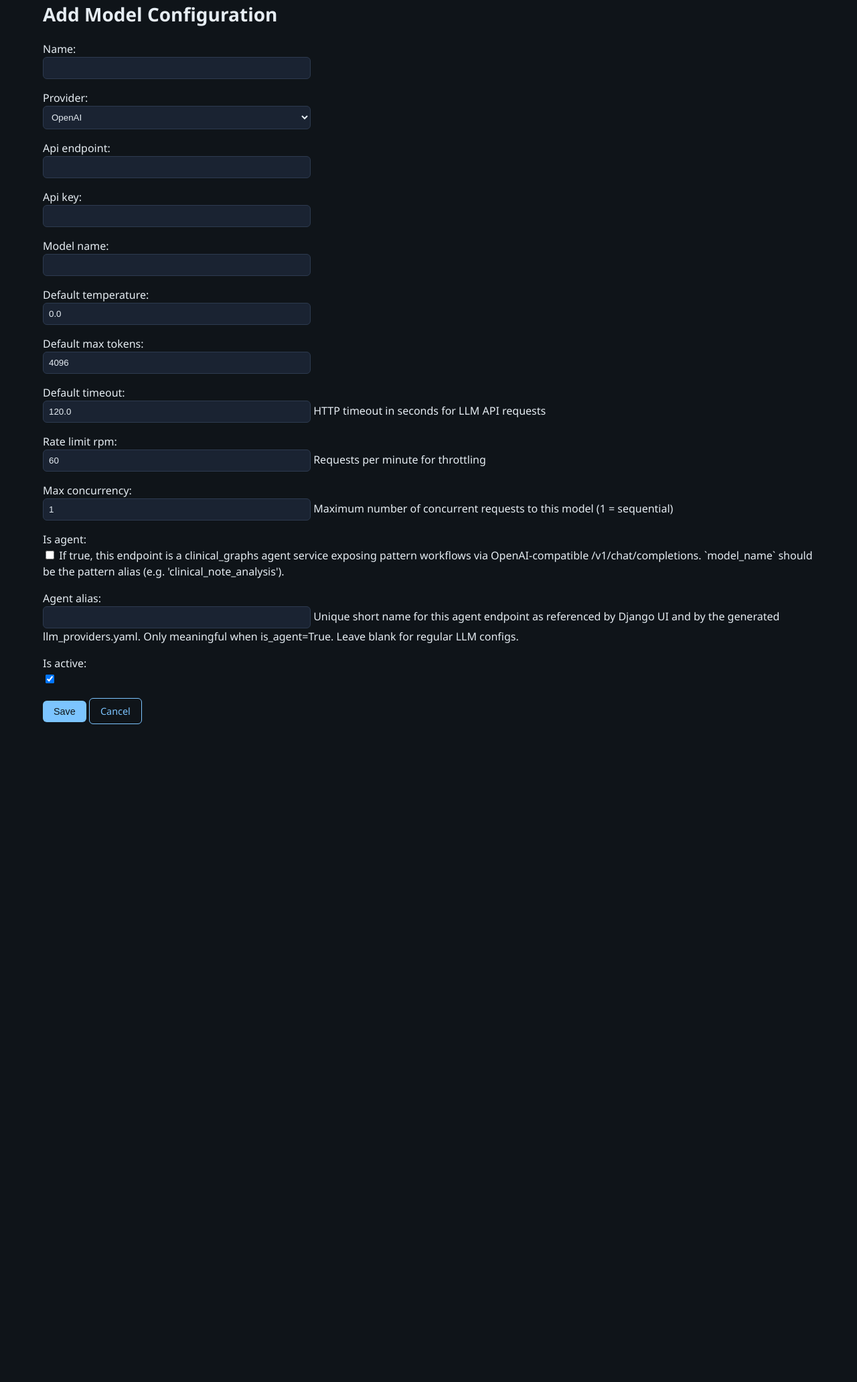
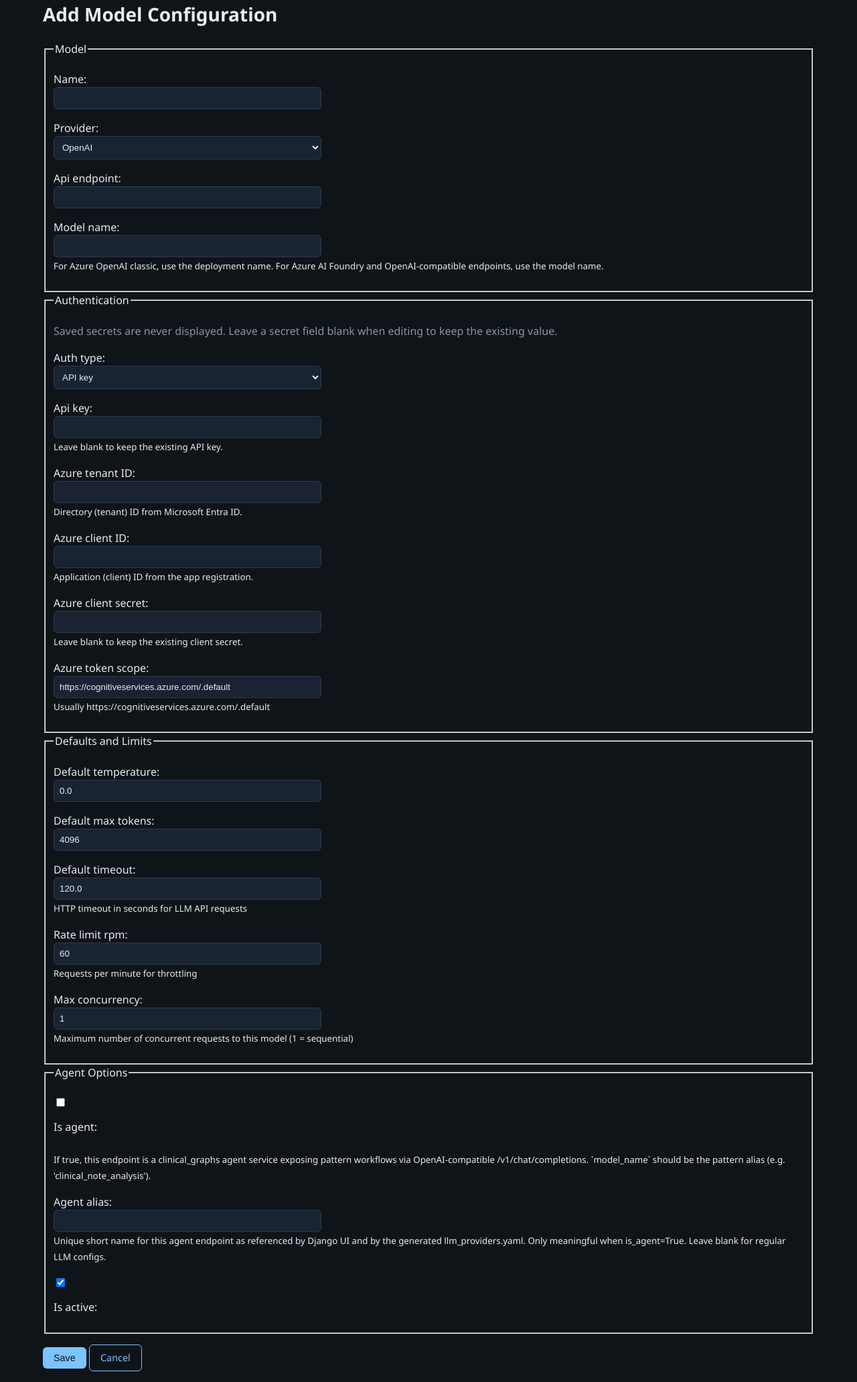
Before and after one commit to coote-andrew/LLM-evaluation, a Django app: page /models/create/ in a window 1280 px wide. Shown: the part 61-2124 px from the top of the page at 67% size. Before the commit the page ends 1142 px from the top, so only its background shows below. Run offline with Django 5.2, Linux system fonts and the light colour scheme; the visitor is signed in with stand-in values (Sample User, id 1); parts of the project's set-up code (start-up, migrations or seed data) failed here and were passed over.

Commit message:
azure account setup

```diff
--- a/core/admin.py
+++ b/core/admin.py
@@ -4,6 +4,7 @@ from django.contrib import admin
 from django.contrib.auth.models import User
 from django.contrib.auth.admin import UserAdmin as BaseUserAdmin
 
+from core.forms import ModelConfigForm
 from core.models import (
     UserProfile,
     TestCase,
@@ -59,16 +60,18 @@ class PromptTemplateAdmin(admin.ModelAdmin):
 
 @admin.register(ModelConfig)
 class ModelConfigAdmin(admin.ModelAdmin):
+    form = ModelConfigForm
     list_display = [
         "name",
         "provider",
+        "auth_type",
         "model_name",
         "is_agent",
         "agent_alias",
         "rate_limit_rpm",
         "is_active",
     ]
-    list_filter = ["provider", "is_agent", "is_active"]
+    list_filter = ["provider", "auth_type", "is_agent", "is_active"]
 
 
 class TestRunResultInline(admin.TabularInline):
--- a/core/forms.py
+++ b/core/forms.py
@@ -1,9 +1,11 @@
 """Forms for the evaluation workbench."""
+
+import uuid
 
 from django import forms
 from django.urls import reverse_lazy
 
-from core.models import TestCase, ModelConfig, PromptTemplate, TestCaseVersion
+from core.models import AuthType, ModelConfig, PromptTemplate, Provider, TestCase, TestCaseVersion
 
 
 class TestCaseUploadForm(forms.Form):
@@ -55,8 +57,13 @@ class ModelConfigForm(forms.ModelForm):
         fields = [
             "name",
             "provider",
+            "auth_type",
             "api_endpoint",
             "api_key",
+            "azure_tenant_id",
+            "azure_client_id",
+            "azure_client_secret",
+            "azure_token_scope",
             "model_name",
             "default_temperature",
             "default_max_tokens",
@@ -68,11 +75,93 @@ class ModelConfigForm(forms.ModelForm):
             "is_active",
         ]
         widgets = {
-            "api_key": forms.PasswordInput(attrs={"autocomplete": "new-password"}),
+            "api_key": forms.PasswordInput(
+                attrs={"autocomplete": "new-password"},
+                render_value=False,
+            ),
+            "azure_client_secret": forms.PasswordInput(
+                attrs={"autocomplete": "new-password"},
+                render_value=False,
+            ),
         }
+
+    def __init__(self, *args, **kwargs):
+        super().__init__(*args, **kwargs)
+        self.fields["api_key"].required = False
+        self.fields["api_key"].help_text = "Leave blank to keep the existing API key."
+        self.fields["azure_tenant_id"].label = "Azure tenant ID"
+        self.fields["azure_tenant_id"].help_text = "Directory (tenant) ID from Microsoft Entra ID."
+        self.fields["azure_client_id"].label = "Azure client ID"
+        self.fields["azure_client_id"].help_text = "Application (client) ID from the app registration."
+        self.fields["azure_client_secret"].required = False
+        self.fields["azure_client_secret"].label = "Azure client secret"
+        self.fields["azure_client_secret"].help_text = "Leave blank to keep the existing client secret."
+        self.fields["azure_token_scope"].label = "Azure token scope"
+        self.fields["azure_token_scope"].help_text = (
+            "Usually https://cognitiveservices.azure.com/.default"
+        )
+        self.fields["model_name"].help_text = (
+            "For Azure OpenAI classic, use the deployment name. For Azure AI Foundry "
+            "and OpenAI-compatible endpoints, use the model name."
+        )
+
+    def _has_saved_secret(self, field_name):
+        if not self.instance or not self.instance.pk:
+            return False
+        return bool(getattr(self.instance, field_name, ""))
+
+    def _validate_uuid_field(self, cleaned, field_name):
+        value = cleaned.get(field_name)
+        if not value:
+            return
+        try:
+            uuid.UUID(value)
+        except (TypeError, ValueError):
+            self.add_error(field_name, "Enter a valid UUID.")
 
     def clean(self):
         cleaned = super().clean()
+        auth_type = cleaned.get("auth_type")
+        provider = cleaned.get("provider")
+        api_key = cleaned.get("api_key")
+        azure_tenant_id = cleaned.get("azure_tenant_id")
+        azure_client_id = cleaned.get("azure_client_id")
+        azure_client_secret = cleaned.get("azure_client_secret")
+
+        self._validate_uuid_field(cleaned, "azure_tenant_id")
+        self._validate_uuid_field(cleaned, "azure_client_id")
+
+        if auth_type == AuthType.AZURE_CLIENT_SECRET:
+            if provider not in (Provider.AZURE_OPENAI, Provider.AZURE_AI_FOUNDRY):
+                self.add_error(
+                    "auth_type",
+                    "Azure app registration authentication is only available for Azure providers.",
+                )
+            if not azure_tenant_id:
+                self.add_error("azure_tenant_id", "Azure tenant ID is required.")
+            if not azure_client_id:
+                self.add_error("azure_client_id", "Azure client ID is required.")
+            if not azure_client_secret and not self._has_saved_secret("azure_client_secret"):
+                self.add_error("azure_client_secret", "Azure client secret is required.")
+        else:
+            cleaned["azure_tenant_id"] = ""
+            cleaned["azure_client_id"] = ""
+            cleaned["azure_client_secret"] = ""
+
+        api_key_required_providers = {
+            Provider.AZURE_OPENAI,
+            Provider.AZURE_AI_FOUNDRY,
+            Provider.OPENAI,
+            Provider.ANTHROPIC,
+        }
+        if (
+            auth_type == AuthType.API_KEY
+            and provider in api_key_required_providers
+            and not api_key
+            and not self._has_saved_secret("api_key")
+        ):
+            self.add_error("api_key", "API key is required for this provider.")
+
         is_agent = cleaned.get("is_agent")
         agent_alias = cleaned.get("agent_alias")
         if is_agent and not agent_alias:
@@ -84,6 +173,27 @@ class ModelConfigForm(forms.ModelForm):
             # Keep uniqueness meaningful: only agent configs own an alias.
             cleaned["agent_alias"] = None
         return cleaned
+
+    def save(self, commit=True):
+        instance = super().save(commit=False)
+        if self.instance.pk:
+            saved = type(self.instance).objects.get(pk=self.instance.pk)
+            if (
+                self.cleaned_data.get("auth_type") == AuthType.API_KEY
+                and not self.cleaned_data.get("api_key")
+            ):
+                instance.api_key = saved.api_key
+            elif self.cleaned_data.get("auth_type") != AuthType.API_KEY:
+                instance.api_key = ""
+            if (
+                self.cleaned_data.get("auth_type") == AuthType.AZURE_CLIENT_SECRET
+                and not self.cleaned_data.get("azure_client_secret")
+            ):
+                instance.azure_client_secret = saved.azure_client_secret
+        if commit:
+            instance.save()
+            self.save_m2m()
+        return instance
 
 
 class TestRunCreateForm(forms.Form):
--- a/core/models.py
+++ b/core/models.py
@@ -170,6 +170,11 @@ class Provider(models.TextChoices):
     CUSTOM = 'custom', 'Custom'
 
 
+class AuthType(models.TextChoices):
+    API_KEY = 'api_key', 'API key'
+    AZURE_CLIENT_SECRET = 'azure_client_secret', 'Azure app registration'
+
+
 class ModelConfig(models.Model):
     """Saved record of how to reach a particular LLM."""
 
@@ -180,8 +185,21 @@ class ModelConfig(models.Model):
         choices=Provider.choices,
         default=Provider.OPENAI,
     )
+    auth_type = models.CharField(
+        max_length=30,
+        choices=AuthType.choices,
+        default=AuthType.API_KEY,
+    )
     api_endpoint = models.URLField(max_length=500, blank=True)
     api_key = EncryptedCharField(max_length=500, blank=True)
+    azure_tenant_id = models.CharField(max_length=36, blank=True)
+    azure_client_id = models.CharField(max_length=36, blank=True)
+    azure_client_secret = EncryptedCharField(max_length=500, blank=True)
+    azure_token_scope = models.CharField(
+        max_length=255,
+        blank=True,
+        default="https://cognitiveservices.azure.com/.default",
+    )
     model_name = models.CharField(max_length=255)
     default_temperature = models.FloatField(default=0.0)
     default_max_tokens = models.PositiveIntegerField(default=4096)
--- a/core/templates/core/modelconfig_form.html
+++ b/core/templates/core/modelconfig_form.html
@@ -6,7 +6,129 @@
 <h1>{% if object %}Edit{% else %}Add{% endif %} Model Configuration</h1>
 <form method="post">
     {% csrf_token %}
-    {{ form.as_p }}
+    {{ form.non_field_errors }}
+
+    <fieldset>
+        <legend>Model</legend>
+        <p>
+            {{ form.name.label_tag }}
+            {{ form.name }}
+            {{ form.name.errors }}
+        </p>
+        <p>
+            {{ form.provider.label_tag }}
+            {{ form.provider }}
+            {{ form.provider.errors }}
+        </p>
+        <p>
+            {{ form.api_endpoint.label_tag }}
+            {{ form.api_endpoint }}
+            {{ form.api_endpoint.errors }}
+            {% if form.api_endpoint.help_text %}<br><small>{{ form.api_endpoint.help_text }}</small>{% endif %}
+        </p>
+        <p>
+            {{ form.model_name.label_tag }}
+            {{ form.model_name }}
+            {{ form.model_name.errors }}
+            <br><small>{{ form.model_name.help_text }}</small>
+        </p>
+    </fieldset>
+
+    <fieldset>
+        <legend>Authentication</legend>
+        <p style="color: var(--muted);">
+            Saved secrets are never displayed. Leave a secret field blank when editing to keep the existing value.
+        </p>
+        <p>
+            {{ form.auth_type.label_tag }}
+            {{ form.auth_type }}
+            {{ form.auth_type.errors }}
+        </p>
+        <p>
+            {{ form.api_key.label_tag }}
+            {{ form.api_key }}
+            {{ form.api_key.errors }}
+            <br><small>{{ form.api_key.help_text }}</small>
+        </p>
+        <p>
+            {{ form.azure_tenant_id.label_tag }}
+            {{ form.azure_tenant_id }}
+            {{ form.azure_tenant_id.errors }}
+            <br><small>{{ form.azure_tenant_id.help_text }}</small>
+        </p>
+        <p>
+            {{ form.azure_client_id.label_tag }}
+            {{ form.azure_client_id }}
+            {{ form.azure_client_id.errors }}
+            <br><small>{{ form.azure_client_id.help_text }}</small>
+        </p>
+        <p>
+            {{ form.azure_client_secret.label_tag }}
+            {{ form.azure_client_secret }}
+            {{ form.azure_client_secret.errors }}
+            <br><small>{{ form.azure_client_secret.help_text }}</small>
+        </p>
+        <p>
+            {{ form.azure_token_scope.label_tag }}
+            {{ form.azure_token_scope }}
+            {{ form.azure_token_scope.errors }}
+            <br><small>{{ form.azure_token_scope.help_text }}</small>
+        </p>
+    </fieldset>
+
+    <fieldset>
+        <legend>Defaults and Limits</legend>
+        <p>
+            {{ form.default_temperature.label_tag }}
+            {{ form.default_temperature }}
+            {{ form.default_temperature.errors }}
+        </p>
+        <p>
+            {{ form.default_max_tokens.label_tag }}
+            {{ form.default_max_tokens }}
+            {{ form.default_max_tokens.errors }}
+        </p>
+        <p>
+            {{ form.default_timeout.label_tag }}
+            {{ form.default_timeout }}
+            {{ form.default_timeout.errors }}
+            {% if form.default_timeout.help_text %}<br><small>{{ form.default_timeout.help_text }}</small>{% endif %}
+        </p>
+        <p>
+            {{ form.rate_limit_rpm.label_tag }}
+            {{ form.rate_limit_rpm }}
+            {{ form.rate_limit_rpm.errors }}
+            {% if form.rate_limit_rpm.help_text %}<br><small>{{ form.rate_limit_rpm.help_text }}</small>{% endif %}
+        </p>
+        <p>
+            {{ form.max_concurrency.label_tag }}
+            {{ form.max_concurrency }}
+            {{ form.max_concurrency.errors }}
+            {% if form.max_concurrency.help_text %}<br><small>{{ form.max_concurrency.help_text }}</small>{% endif %}
+        </p>
+    </fieldset>
+
+    <fieldset>
+        <legend>Agent Options</legend>
+        <p>
+            {{ form.is_agent }}
+            {{ form.is_agent.label_tag }}
+            {{ form.is_agent.errors }}
+            {% if form.is_agent.help_text %}<br><small>{{ form.is_agent.help_text }}</small>{% endif %}
+        </p>
+        <p>
+            {{ form.agent_alias.label_tag }}
+            {{ form.agent_alias }}
+            {{ form.agent_alias.errors }}
+            {% if form.agent_alias.help_text %}<br><small>{{ form.agent_alias.help_text }}</small>{% endif %}
+        </p>
+        <p>
+            {{ form.is_active }}
+            {{ form.is_active.label_tag }}
+            {{ form.is_active.errors }}
+        </p>
+    </fieldset>
+
     <p style="margin-top: 1rem;">
         <button type="submit" class="btn">Save</button>
         <a href="{% url 'core:modelconfig_list' %}" class="btn btn-secondary">Cancel</a>
```
Also changed, not shown: core/services/llm_client.py (+72 -3 lines), core/tests.py (+224 -0 lines), core/migrations/0014_modelconfig_auth_type_modelconfig_azure_client_id_and_more.py (added).
